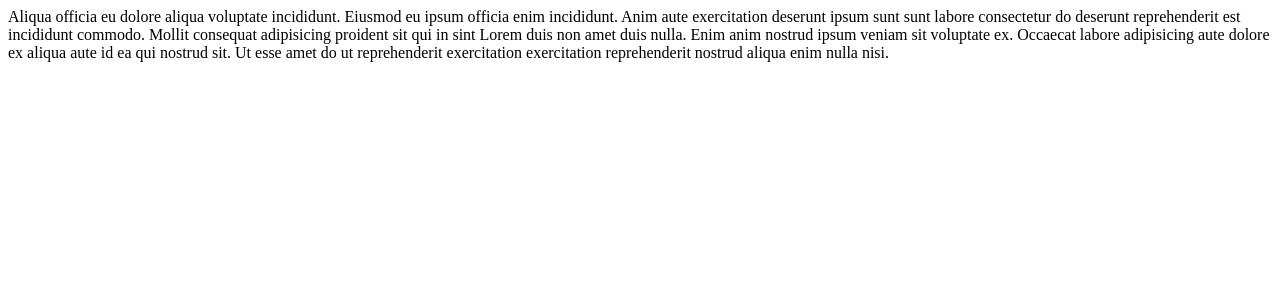
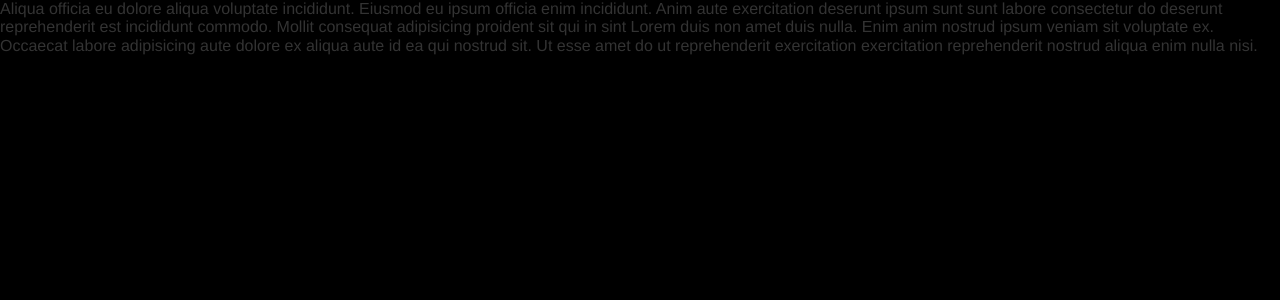
Before and after one commit to flucasjs/netflix-clone, a React (Create React App) app: page / in a window 1280 px wide. Shown: the top 300 px of the page. Built offline with nearby package versions, Linux system fonts and the light colour scheme.

Commit message:
Add global styles and reset CSS using normalize

```diff
--- /dev/null
+++ b/src/global-styles.jsx
@@ -0,0 +1,14 @@
+import { createGlobalStyle } from 'styled-components';
+
+const GlobalStyles = createGlobalStyle`
+  html, body {
+    font-family: 'Helvetica Neue', Helvetica, Arial, sans-serif;
+    -webkit-font-smoothing: antialiased;
+    -webkit-osx-font-smoothing: grayscale;
+    background-color: black;
+    color: #333333;
+    font-size: 16px;
+  }
+`;
+
+export default GlobalStyles;
--- a/src/index.jsx
+++ b/src/index.jsx
@@ -1,6 +1,13 @@
 import React from 'react';
 import { createRoot } from 'react-dom/client';
 import App from './App';
+import 'normalize.css';
+import GlobalStyles from './global-styles';
 
 createRoot(document.getElementById('root'))
-  .render(<App />);
+  .render(
+    <>
+      <GlobalStyles />
+      <App />
+    </>,
+  );
```
